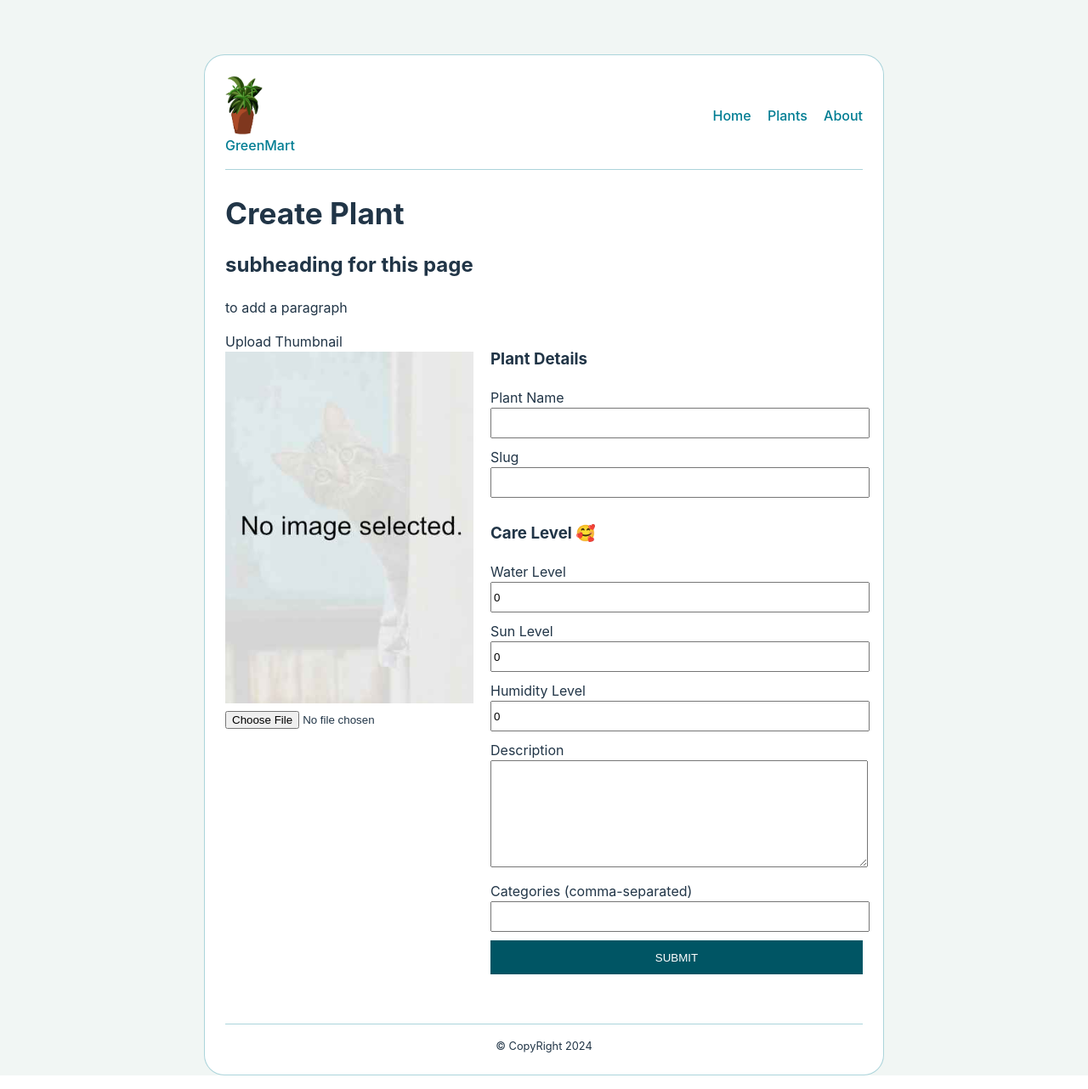
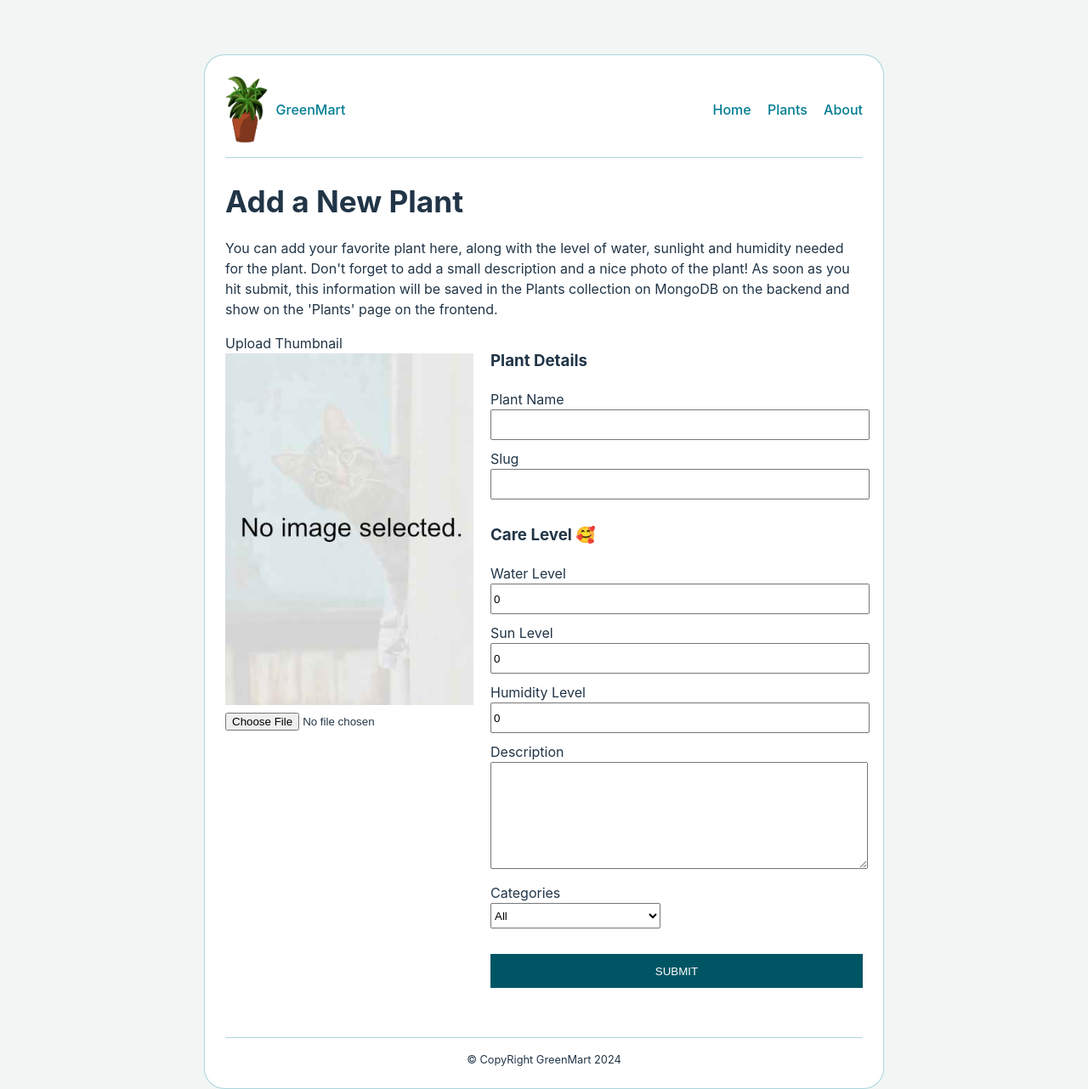
Before and after one commit to naomit9/greenmart-plant-app, a React (Vite) app in the folder client/: page /createplant in a window 1280 px wide. Shown: the whole page at 85% size. Built offline with nearby package versions, Linux system fonts and the light colour scheme.

Commit message:
Category selection fixed

```diff
--- a/client/index.html
+++ b/client/index.html
@@ -4,7 +4,7 @@
     <meta charset="UTF-8" />
     <link rel="icon" type="image/svg+xml" href="/logo.jpg" />
     <meta name="viewport" content="width=device-width, initial-scale=1.0" />
-    <title>Plants</title>
+    <title>GreenMart</title>
   </head>
   <body>
     <div id="root"></div>
--- a/client/src/components/Footer.jsx
+++ b/client/src/components/Footer.jsx
@@ -4,7 +4,7 @@ import { Link, NavLink } from 'react-router-dom'
 function Footer() {
   return (
     <footer>
-        &copy; CopyRight { new Date().getFullYear() }
+        &copy; CopyRight GreenMart { new Date().getFullYear() }
     </footer>
   )
 }
--- a/client/src/index.css
+++ b/client/src/index.css
@@ -105,11 +105,14 @@ footer {
   font-size: 0.8rem;
 }
 
-.logo img{
+.logo {
   display: flex;
   align-items: center;
   gap: 0.6rem;
-  height: 70px;
+}
+
+.logo img {
+  width: 50px;
 }
 
 /* plants */
--- a/client/src/routes/Plant/CreatePlant.jsx
+++ b/client/src/routes/Plant/CreatePlant.jsx
@@ -45,8 +45,11 @@ function CreatePlant() {
         }
     }
 
+    /* const handleCategoryChange = (event) => {
+        setCategories(event.target.value.split(',').map((c) => c.trim()))
+    } */
     const handleCategoryChange = (event) => {
-        setCategories(event.target.value.split(',').map((c) => c.trim()))
+        setCategories(event.target.value)
     }
 
     const onImageChange = (event) => {
@@ -59,9 +62,12 @@ function CreatePlant() {
 
   return (
     <div>
-        <h1>Create Plant</h1>
-        <h2>subheading for this page</h2>
-        <p>to add a paragraph</p>
+        <h1>Add a New Plant</h1>
+        <p>
+            You can add your favorite plant here, along with the level of water, sunlight and humidity needed for the plant.
+            Don't forget to add a small description and a nice photo of the plant!
+            As soon as you hit submit, this information will be saved in the Plants collection on MongoDB on the backend and show on the 'Plants' page on the frontend.
+        </p>
 
         {submitted ? (
             <p>Data submitted successfully!</p>
@@ -123,14 +129,25 @@ function CreatePlant() {
                                     value={description}
                                     onChange={(event) => setDescription(event.target.value)} />
                             </div>
-                            <div>
-                                {/* <h3>Categories</h3> */}
+                            {/* <div>
                                 <label>Categories (comma-separated)</label>
                                 <input
                                     type='text'
                                     value={categories}
                                     onChange={handleCategoryChange}
                                 />
+                            </div> */}
+                            <div className='filters'>
+                                <label>Categories</label>
+                                <select onChange={handleCategoryChange}>
+                                    <option value=''>All</option>
+                                    <option value='lowlight'>Low Light Plants</option>
+                                    <option value='airpurifying'>Air Purifying Plants</option>
+                                    <option value='easycare'>Easy Care Beginner PLants</option>
+                                    <option value='petfriendly'>Pet Friendly Plants</option>
+                                    <option value='hangingplant'>Hanging Plants</option>
+                                    <option value='outdoorplant'>Outdoor Plants</option>
+                                </select>
                             </div>
 
                             <input type='submit'/>
--- a/client/src/routes/Plant/Plant.jsx
+++ b/client/src/routes/Plant/Plant.jsx
@@ -42,8 +42,11 @@ function Plant() {
 
   return (
     <div>
-      <h1>Plants</h1>
-      <h2>Always Believe Good Things Happen with Plants.</h2>
+      <h1>Plant Dashboard</h1>
+      <p>This is a dashboard where you can add new plants, edit and delete existing plants.
+        Here, you can search for the name of the plant you want and filter them by the following categories:
+        Low Light, Pet Friendly, Easy Care for Beginners, Air Purifying, Hanging Plants and Outdoor Plants.
+      </p>
       {/* <pre>{JSON.stringify(data, null, 2)}</pre> */}
       <Link to='/createplant'>+ Add New Plant</Link>
 
```
Also changed, not shown: 2 other files (tests, documents, lock files or other folders).
